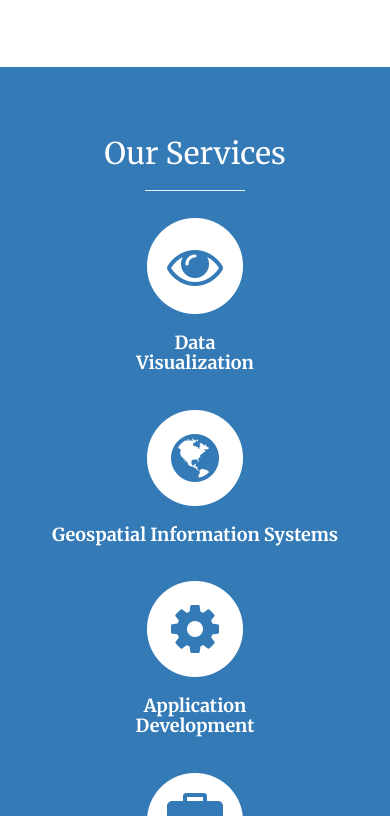
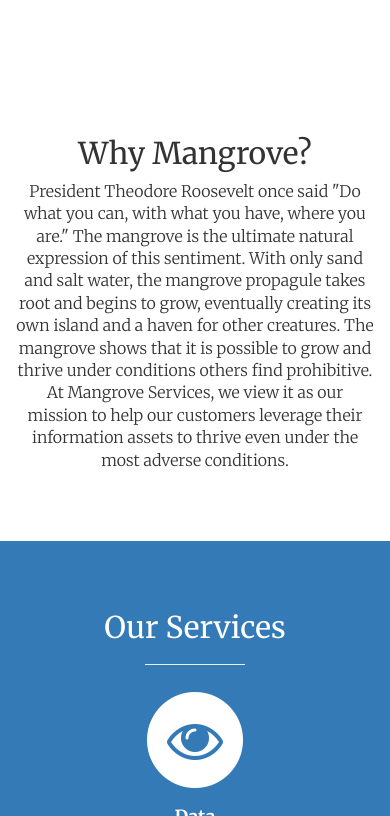
Before and after one commit to MangroveCorp/mangrovecorp.github.io, a plain HTML site: page index.html in a window 390 px wide. Shown: the part 1184-2000 px from the top of the page. Drawn offline with Linux system fonts and the light colour scheme.

```diff
--- a/index.html
+++ b/index.html
@@ -39,7 +39,7 @@
         <ul class="sidebar-nav">
             <a id="menu-close" href="#" class="btn btn-light btn-lg pull-right toggle"><i class="fa fa-times"></i></a>
             <li class="sidebar-brand">
-                <a href="#top"  onclick = $("#menu-close").click(); >Mangrove Services, LLC</a>
+                <a href="#top"  onclick = $("#menu-close").click(); >Mangrove Services</a>
             </li>
             <li>
                 <a href="#top" onclick = $("#menu-close").click(); >Home</a>
@@ -78,6 +78,23 @@
                     <p class="lead">Mangrove Services, LLC is an information technology and strategy consulting firm headquartered in Southern Maryland. Our mission
 					is to help you achieve understanding from the ever-increasing volumes of data at your disposal. We have a core focus on geospatial systems and deep
 					understanding of how they can be integrated with traditional information tools to provide a geographic context to your information strategy.</p>
+                </div>
+            </div>
+            <!-- /.row -->
+        </div>
+        <!-- /.container -->
+    </section>
+
+	<!-- Why -->
+    <section id="about" class="about">
+        <div class="container">
+            <div class="row">
+                <div class="col-lg-12 text-center">
+                    <h2>Why Mangrove?</h2>
+                    <p class="lead">President Theodore Roosevelt once said "Do what you can, with what you have, where you are." The mangrove is the ultimate natural expression
+					of this sentiment. With only sand and salt water, the mangrove propagule takes root and begins to grow, eventually creating its own island and a haven for other creatures.
+					The mangrove shows that it is possible to grow and thrive under conditions others find prohibitive. At Mangrove Services, we view it as our mission to help our
+					customers leverage their information assets to thrive even under the most adverse conditions.</p>
                 </div>
             </div>
             <!-- /.row -->
@@ -242,7 +259,7 @@
                     </h4>
                     <p>Mechanicsville, Maryland</p>
                     <ul class="list-unstyled">
-                        <!--<li><i class="fa fa-phone fa-fw"></i> (240) 298-3807</li>-->
+                        <li><i class="fa fa-phone fa-fw"></i> (240) 406-7884</li>
                         <li><i class="fa fa-envelope-o fa-fw"></i>  <a href="mailto:info@mangrovecorp.com">info@mangrovecorp.com</a>
                         </li>
                     </ul>
```
